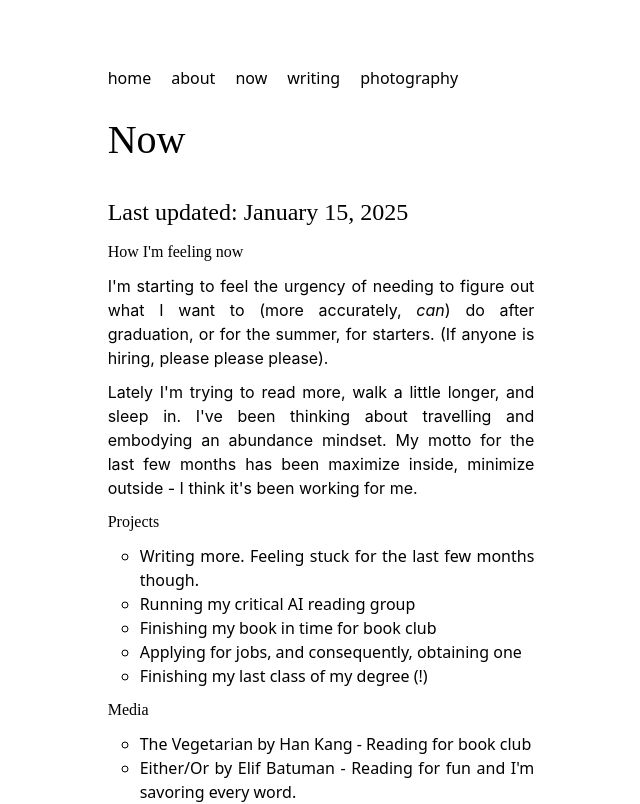
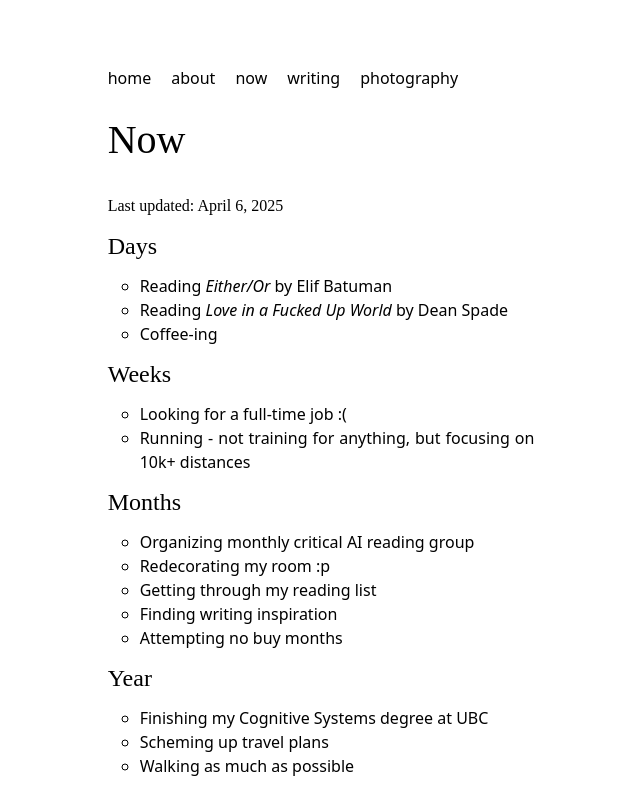
Before and after one commit to jin-lee4/blog, a Next.js app: page /now in a window 1280 px wide. Shown: the top 804 px of the page, without its empty margins (319-959 px from the left). Built offline with nearby package versions, Linux system fonts and the light colour scheme; a web font is replaced by a local one.

Commit message:
update about + home + now

```diff
--- a/components/HomeContent.tsx
+++ b/components/HomeContent.tsx
@@ -6,10 +6,9 @@ const HomeContent = () => {
       <div className="space-y-2.5">
         <h2>Hi, I'm Jin</h2>
         <p>
-          I’m interested in AI alignment, social justice in tech, and community
-          building. You’ll probably find me making playlists or justifying my
-          3rd coffee of the day.{" "}
+          I’m excited by people, executing big ideas, and learning about the human condition. My curiosities have led me down many paths, ranging from AI alignment and critical tech studies to reality TV... {" "}
         </p>
+        <p>In my free time, I like reading self-help books, perfecting playlists, and running outside!</p>
       </div>
       <div className="space-y-2.5">
         <h2>Let's connect!</h2>
--- a/src/app/about/page.tsx
+++ b/src/app/about/page.tsx
@@ -1,4 +1,3 @@
-import Image from "next/image";
 
 const About = () => {
   return (
@@ -7,25 +6,17 @@ const About = () => {
       <div className="space-y-2.5 text-justify">
         <p>
           I am currently studying Cognitive Systems at the University of British
-          Columbia. I love discussions about AI through a critical social
-          justice lens, and understanding the historical and cultural contexts
-          behind current innovations.
+          Columbia. I love talking about critical AI/technology studies, pop culture, and the intersection of culture and anything.
         </p>
         <p>
-          In my free time, I love to try indulgent recipes, rewatch the same
-          shows on repeat, and be silly with friends. I like to do a lot of
-          reflecting, hence this space I have carved out for myself.
+          Currently, I'm looking for full-time opportunities where I can:
+          <ul>
+            <li>Organize and/or optimize</li>
+            <li>Translate big ideas into accessible experiences/language</li>
+            <li>Work with good, caring people</li>
+            <li>Support people in doing what they do best</li>
+          </ul>
         </p>
-        <h2>Experience</h2>
-        <ol>
-          <li>Project Management & Communications @ SAP (current)</li>
-          <li>Web Community & Portal Administrator @ Samsung R&D Canada</li>
-        </ol>
-        <h2>Experiments</h2>
-        <ol>
-          <li>Walk & Talk Vancouver</li>
-          <li>Critical AI reading group</li>
-        </ol>
       </div>
     </div>
   );
--- a/src/app/now/page.js
+++ b/src/app/now/page.js
@@ -5,38 +5,32 @@ const Now = () => {
     <div className="w-full space-y-6">
       <h1>Now</h1>
       <div className="space-y-2.5 text-justify">
-        <h2>Last updated: January 15, 2025</h2>
-        <h3>How I'm feeling now</h3>
-        <p>I'm starting to feel the urgency of needing to figure out what I want to (more accurately, <i>can</i>) do after graduation, or for the summer, for starters. (If anyone is hiring, please please please).
-        </p>{" "}
-        <p>
-          Lately I'm trying to read more, walk a little longer, and sleep in. I've been thinking about travelling and embodying an abundance mindset. My motto for the last few months has been maximize inside, minimize outside - I think it's been working for me.
-        </p>
-        <h3>Projects</h3>
-        <ol>
-          <li>Writing more. Feeling stuck for the last few months though.</li>
-          <li>
-            Running my <Link href="https://lu.ma/bv6brssp" target="_blank">
-              critical AI reading group
-            </Link>
-          </li>
-          <li>Finishing my book in time for book club</li>
-          <li>Applying for jobs, and consequently, obtaining one</li>
-          <li>Finishing my last class of my degree (!)</li>
-        </ol>
-        <h3>Media</h3>
-        <ol>
-          <li>The Vegetarian by Han Kang - Reading for book club</li>
-          <li>Either/Or by Elif Batuman - Reading for fun and I'm savoring every word.</li>
-          <li>Notes on a Conditional Form by The 1975 - Perfect January album</li>
-          <li>10 things I hate about you - Rewatched for the first time in years in my Las Vegas hotel room and squealed.</li>
-        </ol>
-        <h3>Experiments</h3>
-        <ol>
-          <li>Dutifully going to the gym and running 5-6 days a week</li>
-          <li>Protein-maxxing</li>
-          <li>No buy months</li>
-        </ol>
+        <h3>Last updated: April 6, 2025</h3>
+        <h2>Days</h2>
+        <ul>
+          <li>Reading <i>Either/Or</i> by Elif Batuman</li>
+          <li>Reading <i>Love in a Fucked Up World</i> by Dean Spade</li>
+          <li>Coffee-ing</li>
+        </ul>
+        <h2>Weeks</h2>
+        <ul>
+          <li>Looking for a full-time job :(</li>
+          <li>Running - not training for anything, but focusing on 10k+ distances</li>
+        </ul>
+        <h2>Months</h2>
+        <ul>
+          <li>Organizing monthly critical AI reading group</li>
+          <li>Redecorating my room :p</li>
+          <li>Getting through my reading list</li>
+          <li>Finding writing inspiration</li>
+          <li>Attempting no buy months</li>
+        </ul>
+        <h2>Year</h2>
+        <ul>
+          <li>Finishing my Cognitive Systems degree at UBC</li>
+          <li>Scheming up travel plans</li>
+          <li>Walking as much as possible</li>
+        </ul>
       </div>
     </div>
   );
--- a/src/app/writing/page.js
+++ b/src/app/writing/page.js
@@ -24,22 +24,8 @@ const Writing = () => {
         <ol>
           <li>
             <Link href="/posts/summa">
-              Summa
+              Summa 2024
             </Link>
-          </li>
-          <li>
-            <Link href="/posts/dermatologist">
-              Existential at the dermatologist
-            </Link>
-          </li>
-          <li>
-            <Link href="/posts/what-next">What's next?</Link>
-          </li>
-          <li>
-            <Link href="/posts/myfaucet">My faucet</Link>
-          </li>
-          <li>
-            <Link href="/posts/2024">2024</Link>
           </li>
         </ol>
       </div>
```
